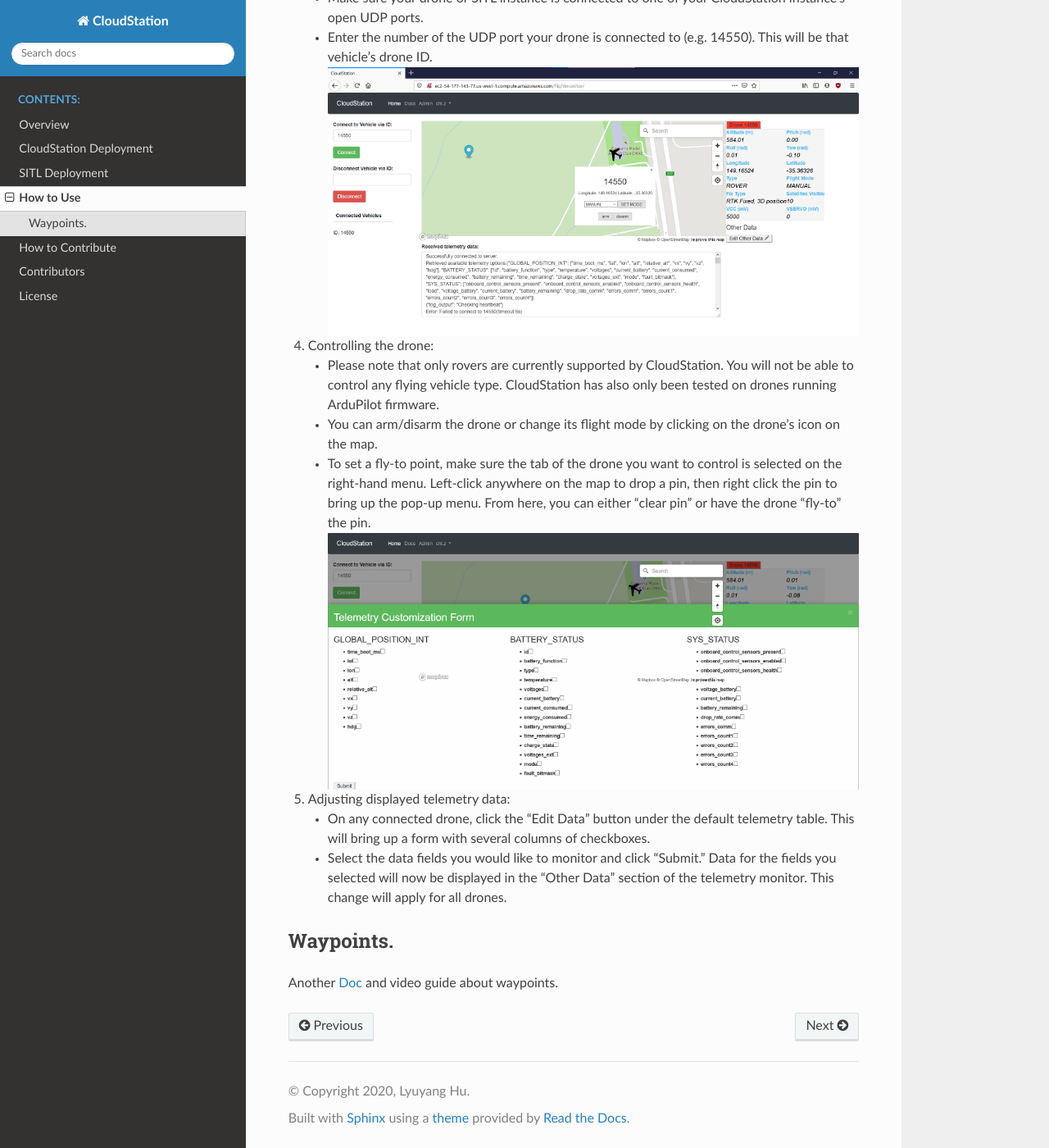
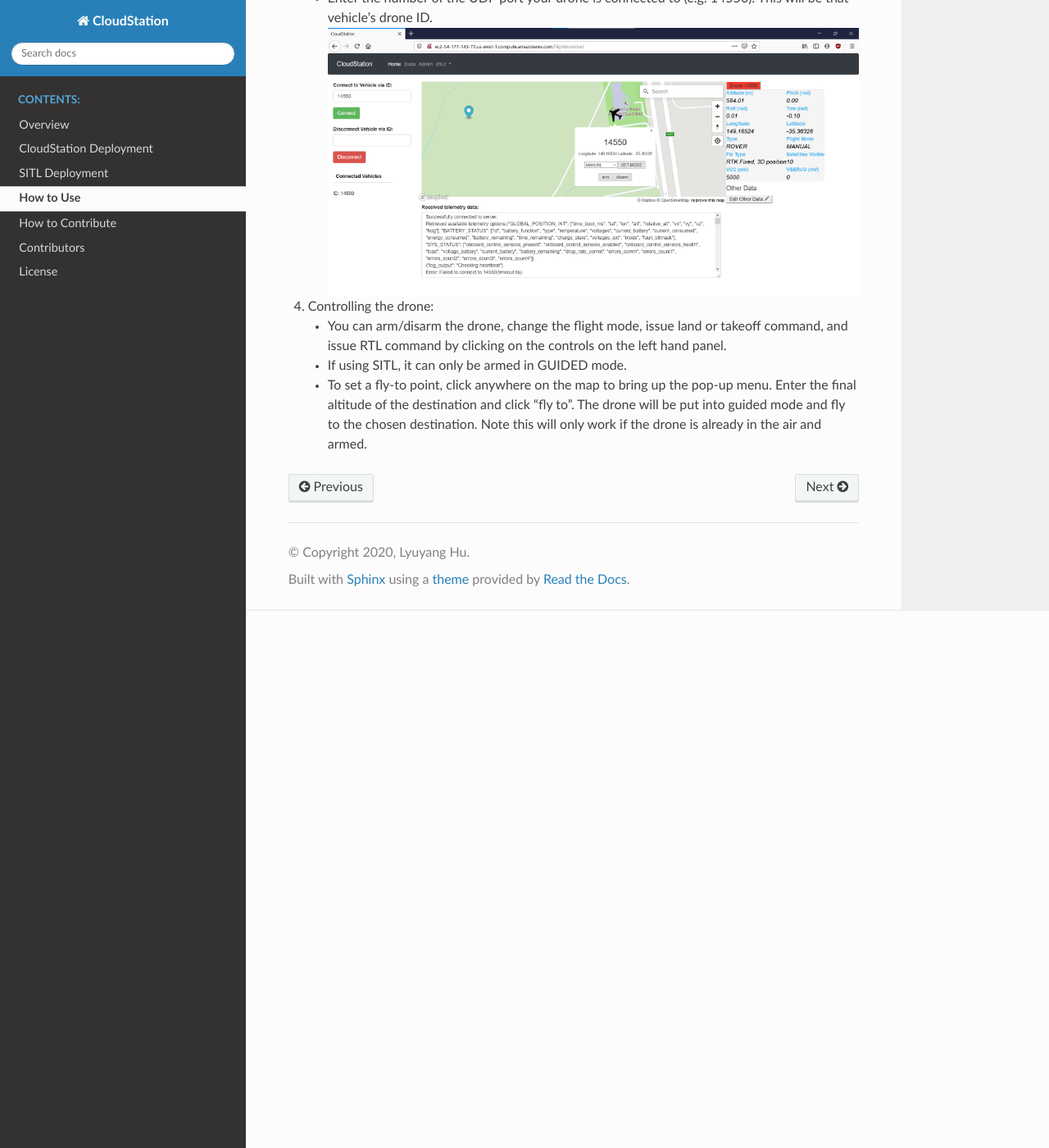
Before and after one commit to CloudStationTeam/docs, a Sphinx documentation site: the page built from source/howtouse.md, in a window 1280 px wide and 1400 px high, scrolled down 655 px. Shown: the whole window at 82% size. Built offline with Sphinx 7.4.7 and the Read the Docs theme 2.0.0, drawn with Linux system fonts in a browser that asks for light colours; some of the changed text lies outside the part shown.

Commit message:
Update howtouse.md
modify for CS 4.0

```diff
--- a/source/howtouse.md
+++ b/source/howtouse.md
@@ -1,5 +1,4 @@
 # How to Use
-For a video guide on how to use CloudStation, go [here](https://youtu.be/PB6MMZeGsj8).
 
 ![CloudStation before logging in](images/cloudstation-first-access.png "CloudStation site screenshot when first accessed")
 1. In your web browser, go to your AWS instance's DNS address. You will see a map that takes up the whole screen. In the menu at the top, click "Log in/Sign up" and select "Sign up."
@@ -9,15 +8,6 @@
     * Enter the number of the UDP port your drone is connected to (e.g. 14550). This will be that vehicle's drone ID.
 ![Drone popup menu](images/cloudstation-drone-popup.png "CloudStation site screenshot when first accessed")
 4. Controlling the drone:
-    * Please note that only rovers are currently supported by CloudStation. You will not be able to control any flying vehicle type. CloudStation has also only been tested on drones running ArduPilot firmware.
-    * You can arm/disarm the drone or change its flight mode by clicking on the drone's icon on the map.
-    * To set a fly-to point, make sure the tab of the drone you want to control is selected on the right-hand menu. Left-click anywhere on the map to drop a pin, then right click the pin to bring up the pop-up menu. From here, you can either "clear pin" or have the drone "fly-to" the pin.
-![Drone popup menu](images/cloudstation-telemetry-customization.png "CloudStation site screenshot when first accessed")
-5. Adjusting displayed telemetry data:
-    * On any connected drone, click the "Edit Data" button under the default telemetry table. This will bring up a form with several columns of checkboxes.
-    * Select the data fields you would like to monitor and click "Submit." Data for the fields you selected will now be displayed in the "Other Data" section of the telemetry monitor. This change will apply for all drones.
-
-
-
-## Waypoints.
-Another [Doc](./waypoints.md) and video guide about waypoints.
+    * You can arm/disarm the drone, change the flight mode, issue land or takeoff command, and issue RTL command by clicking on the controls on the left hand panel.
+    * If using SITL, it can only be armed in GUIDED mode.
+    * To set a fly-to point, click anywhere on the map to bring up the pop-up menu. Enter the final altitude of the destination and click "fly to". The drone will be put into guided mode and fly to the chosen destination. Note this will only work if the drone is already in the air and armed.
```
